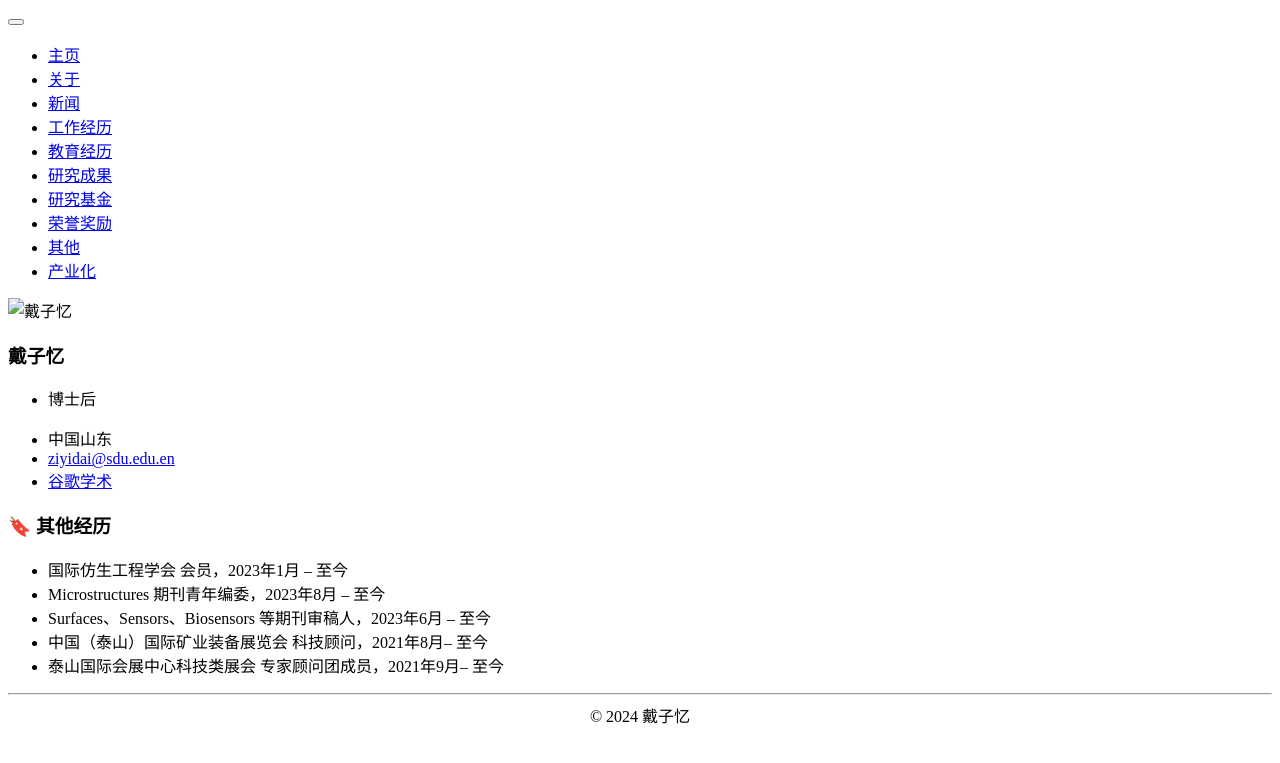
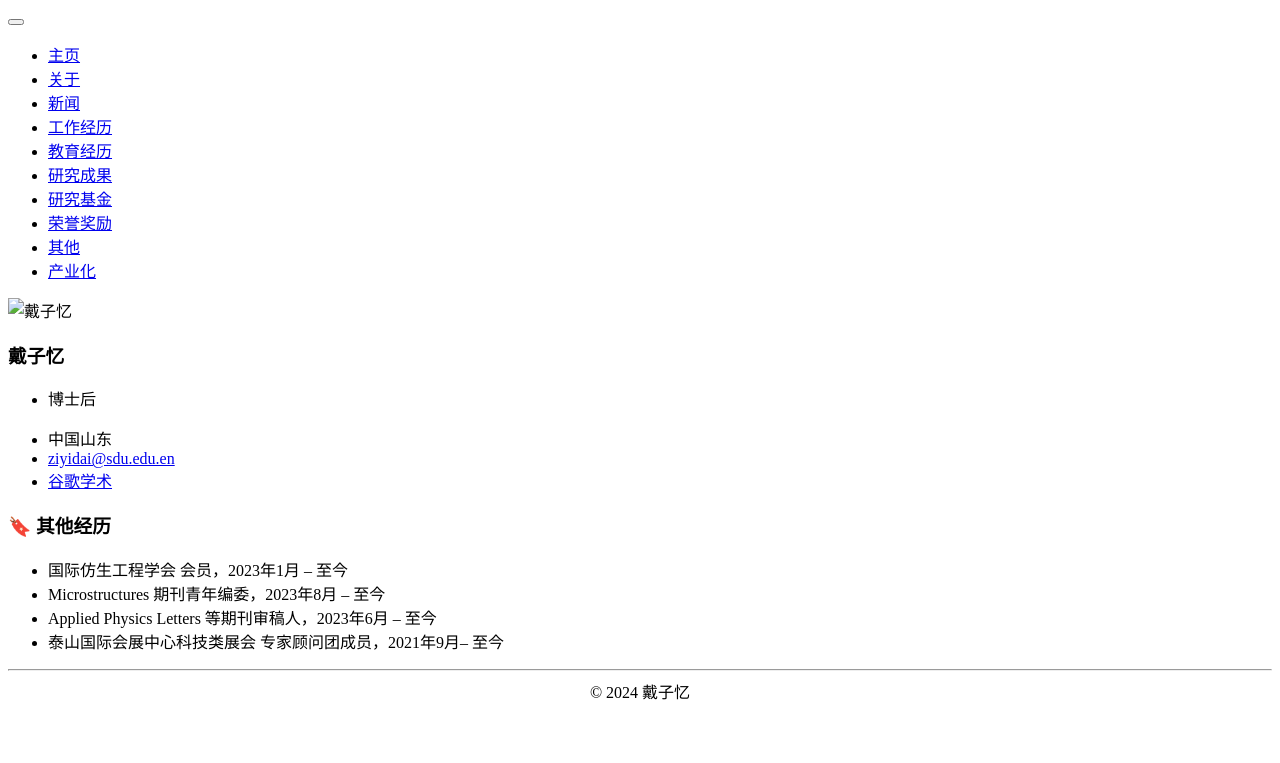
Before and after one commit to ziyidai-1996/ziyidai-1996.github.io, a Jekyll site: the page built from _pages/includes/7_other.md, in a window 1280 px wide. Shown: the top 763 px of the page. Built offline with Jekyll 4.4.1, drawn with Linux system fonts in a browser that asks for light colours; our own code applies the rules of GitHub Pages for plain Markdown files.

Commit message:
Update 7_other.md

```diff
--- a/_pages/includes/7_other.md
+++ b/_pages/includes/7_other.md
@@ -2,6 +2,5 @@
 # 🔖 其他经历
 - 国际仿生工程学会 会员，2023年1月 – 至今
 - Microstructures 期刊青年编委，2023年8月 – 至今
-- Surfaces、Sensors、Biosensors 等期刊审稿人，2023年6月 – 至今
-- 中国（泰山）国际矿业装备展览会 科技顾问，2021年8月– 至今
+- Applied Physics Letters 等期刊审稿人，2023年6月 – 至今
 - 泰山国际会展中心科技类展会 专家顾问团成员，2021年9月– 至今
```
